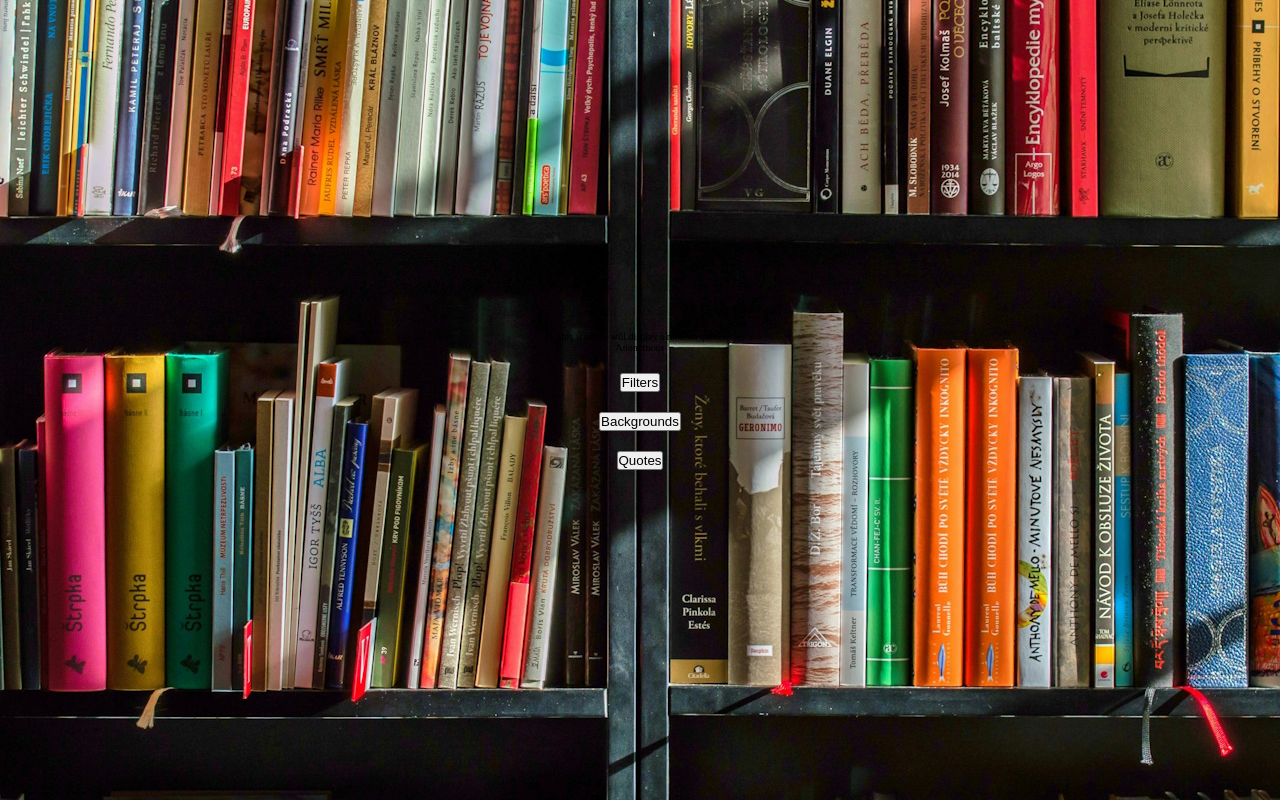
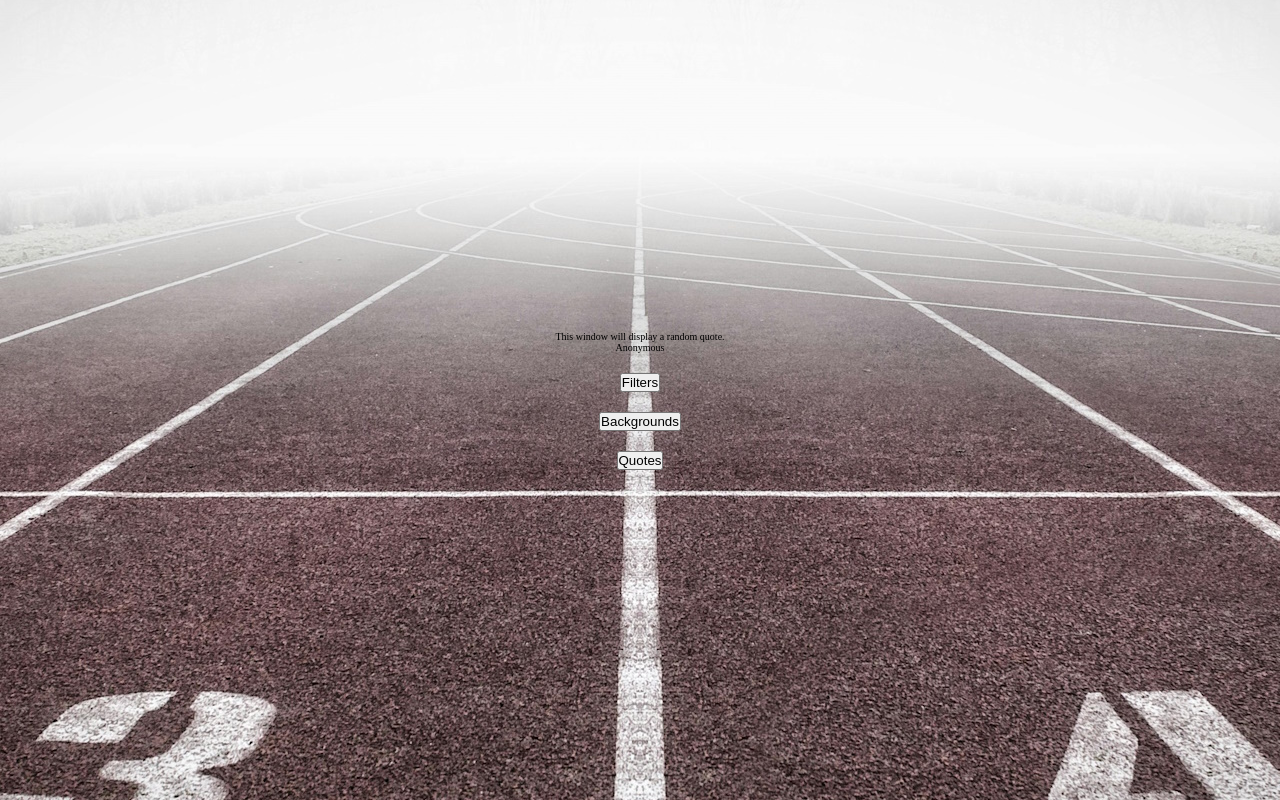
Before and after one commit to Honsie-Pie/Quote-Machine, a React (Vite) app: page / in a window 1280 px wide. Built offline with nearby package versions, Linux system fonts and the light colour scheme.

Commit message:
Display a random Background on startup.

```diff
--- a/src/App.css
+++ b/src/App.css
@@ -20,5 +20,4 @@
   justify-content:center;
   gap: 2em;
 
-   background: url('imgs/bgs/education.jpg') no-repeat fixed center;
 }
--- a/src/App.jsx
+++ b/src/App.jsx
@@ -12,7 +12,7 @@ const PHASES = {
 };
 
 const BACKGROUNDPROPS = " no-repeat fixed center";
-const BGURL = 'imgs/bgs/';
+const BGURL = '/src/imgs/bgs/';
 const THUMBURL = 'imgs/thumbs/'
 
 const BGLIST = [
@@ -65,7 +65,7 @@ function App() {
   console.log(curBg)
 
   return (
-    <div className="app">
+    <div className="app" style={{background: `${curBg}`}}>
       {phase === PHASES.QUOTE ?
       <Quotebox />
       : phase === PHASES.LOADING
```
Also changed, not shown: src/imgs/science.jpg (added).
